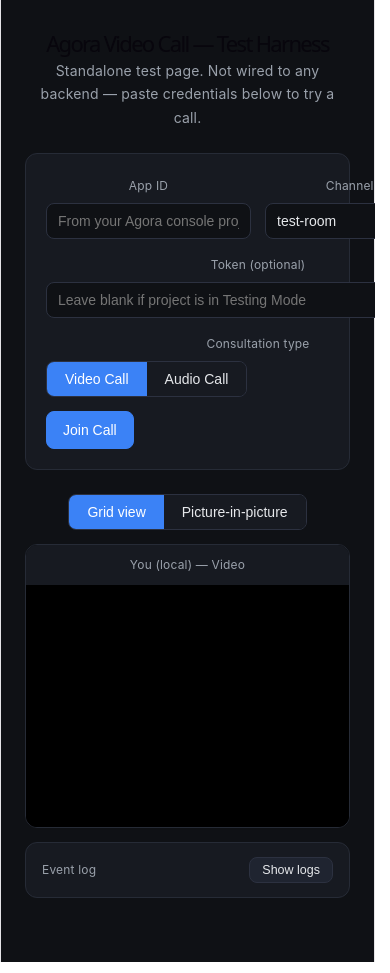
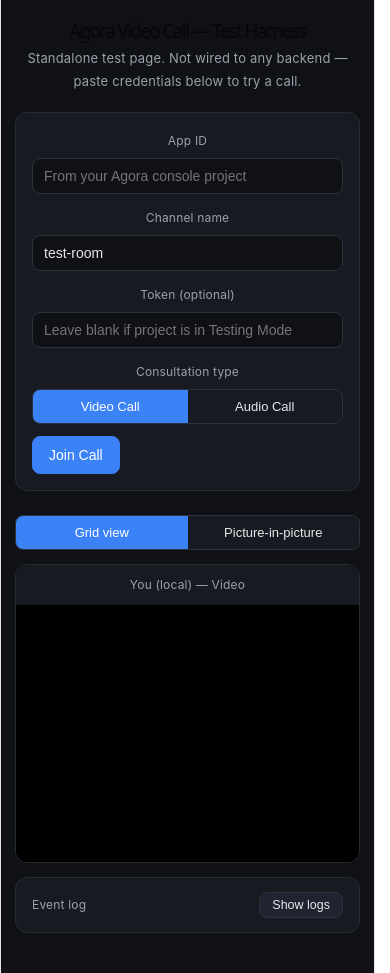
Before and after one commit to KaranAkrys/Agora-Test, a React (Vite) app: page / in a window 390 px wide. Built offline with nearby package versions, Linux system fonts and the light colour scheme.

Commit message:
feat: enhance responsive design for mobile views in App.css

```diff
--- a/src/App.css
+++ b/src/App.css
@@ -571,3 +571,104 @@
 .download-link:hover {
   background: #1f2430;
 }
+
+@media (max-width: 640px) {
+  .wrap {
+    padding: 20px 14px 40px;
+  }
+
+  h1 {
+    font-size: 19px;
+  }
+
+  .subtitle {
+    font-size: 13px;
+    margin-bottom: 18px;
+  }
+
+  .panel {
+    grid-template-columns: 1fr;
+    padding: 16px;
+    gap: 12px;
+  }
+
+  .field-full,
+  .call-type-field,
+  .actions {
+    grid-column: 1 / -1;
+  }
+
+  .segmented {
+    width: 100%;
+  }
+
+  .seg-btn {
+    flex: 1;
+    padding: 9px 8px;
+    font-size: 13px;
+  }
+
+  .videos {
+    grid-template-columns: repeat(auto-fit, minmax(140px, 1fr));
+    gap: 10px;
+  }
+
+  .call-dock {
+    gap: 8px;
+  }
+
+  .meet-controls {
+    gap: 10px;
+    padding: 8px 12px;
+  }
+
+  .meet-btn {
+    width: 40px;
+    height: 40px;
+  }
+
+  .call-dock-timer {
+    font-size: 11.5px;
+    padding: 5px 9px;
+  }
+
+  .pip-overlay {
+    width: 88px;
+  }
+
+  .pip-thumb {
+    width: 60px;
+  }
+
+  .pip-thumbnails {
+    gap: 6px;
+    right: 8px;
+  }
+
+  .pip-main-label {
+    font-size: 11px;
+  }
+
+  .recording-row {
+    align-items: flex-start;
+  }
+
+  .recording-panel {
+    padding: 16px;
+  }
+}
+
+@media (max-width: 380px) {
+  .call-dock {
+    grid-template-columns: 1fr;
+    justify-items: center;
+  }
+
+  .call-dock-timer {
+    justify-self: center;
+  }
+
+  .call-dock-spacer {
+    display: none;
+  }
+}
```
